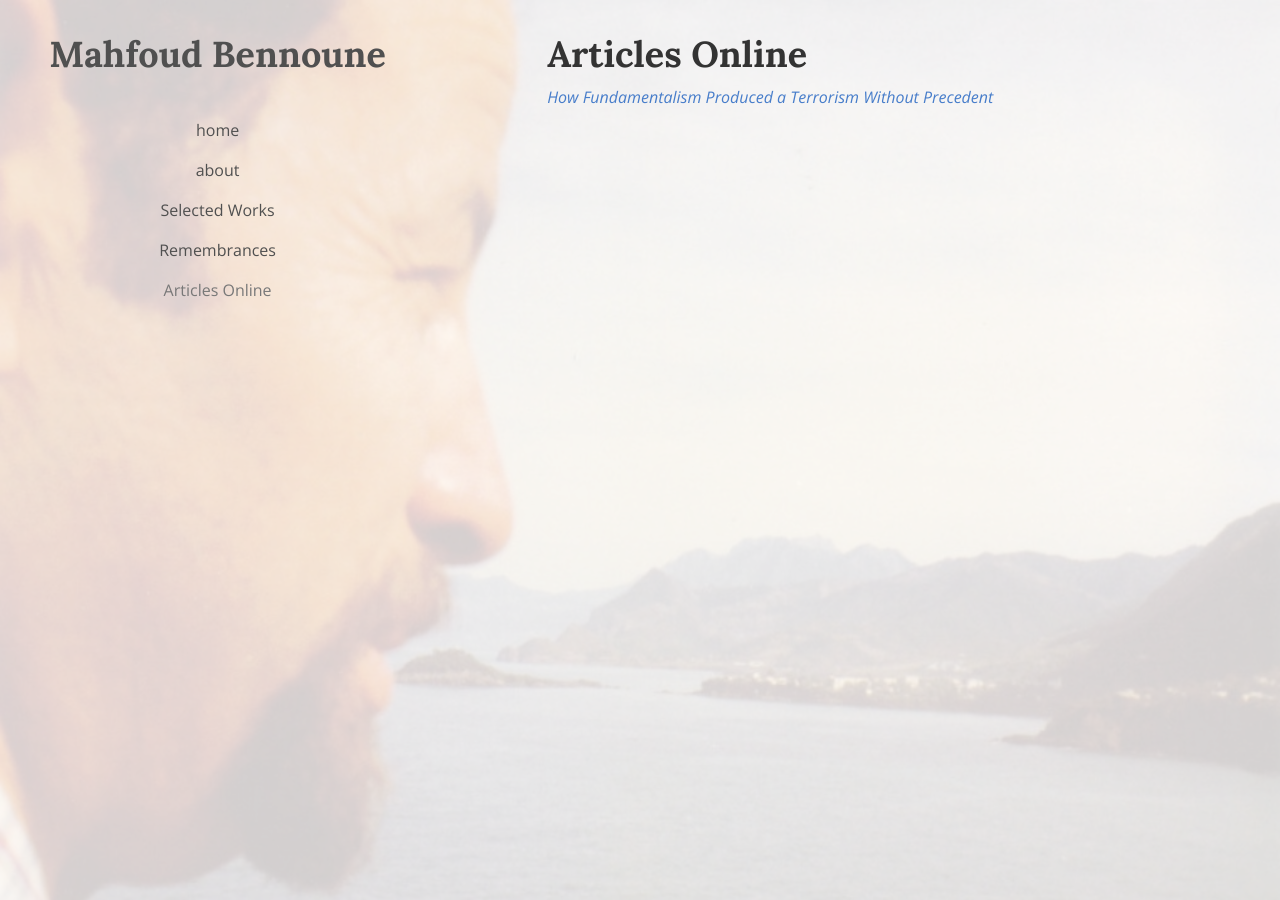
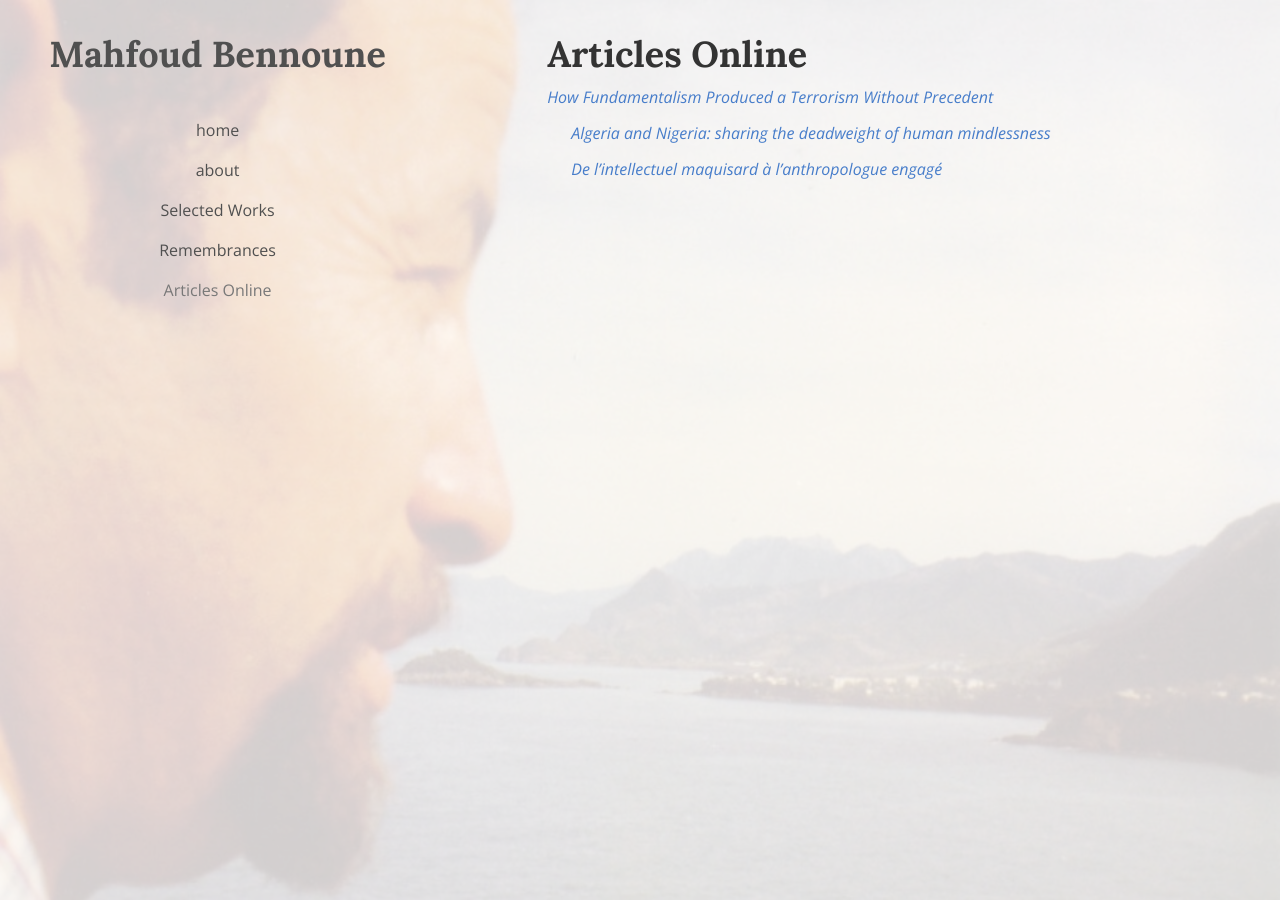
Before and after one commit to sonnetmedia/mahfoudbennoune.com, a Jekyll site: the page built from _pages/articles-online.md, in a window 1280 px wide. Built offline with Jekyll 4.4.1, drawn with Linux system fonts in a browser that asks for light colours; nearby versions of some CDN libraries.

Commit message:
add articles

```diff
--- a/_pages/articles-online.md
+++ b/_pages/articles-online.md
@@ -6,3 +6,8 @@ permalink: /articles-online/
 ---
 
 [*How Fundamentalism Produced a Terrorism Without Precedent*](/article/how-fundamentalism-produced-a-terrorism-without-precedent/)
+
+
+[*Algeria and Nigeria: sharing the deadweight of human mindlessness*](http://www.opendemocracy.net/5050/mahfoud-bennoune/algeria-and-nigeria-sharing-deadweight-of-human-mindlessness)
+
+[*De l’intellectuel maquisard à l’anthropologue engagé*](http://www.elwatan.com/contributions/de-l-intellectuel-maquisard-a-l-anthropologue-engage-17-05-2014-257452_120.php)
```
